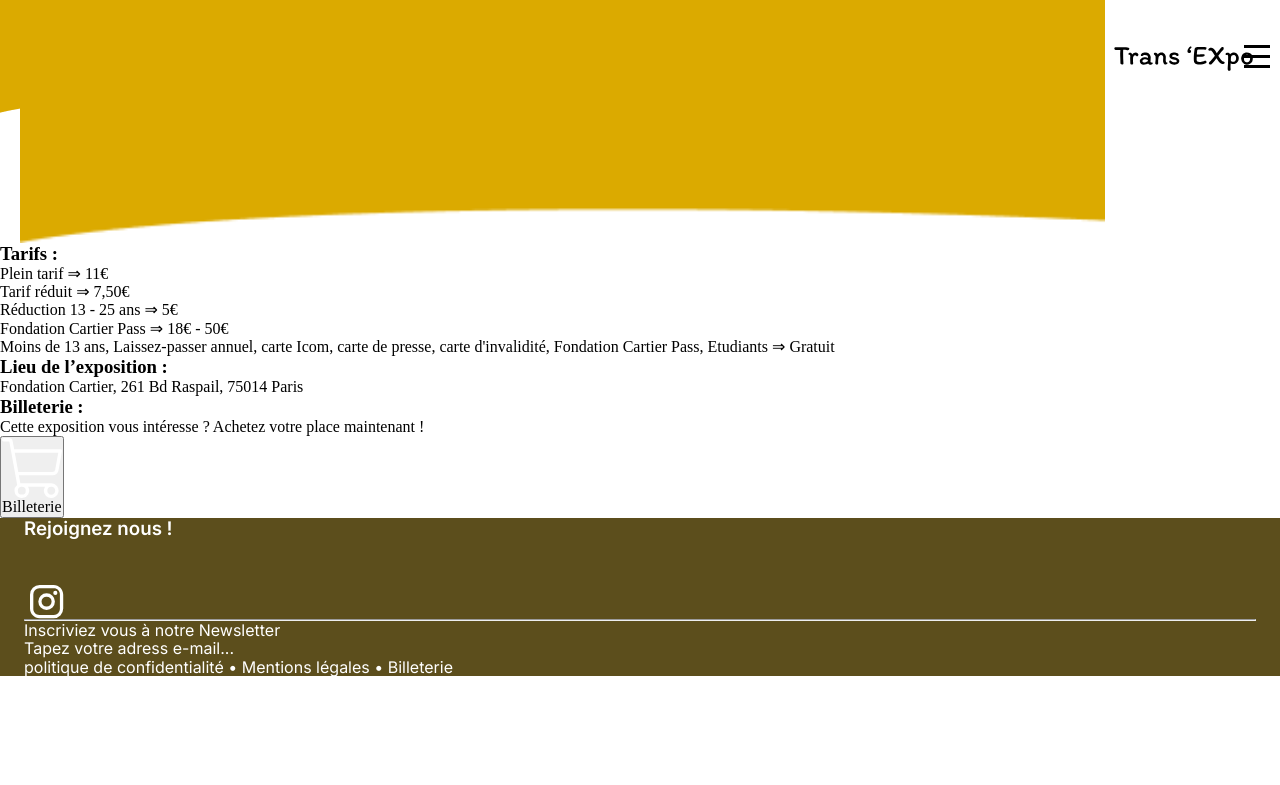
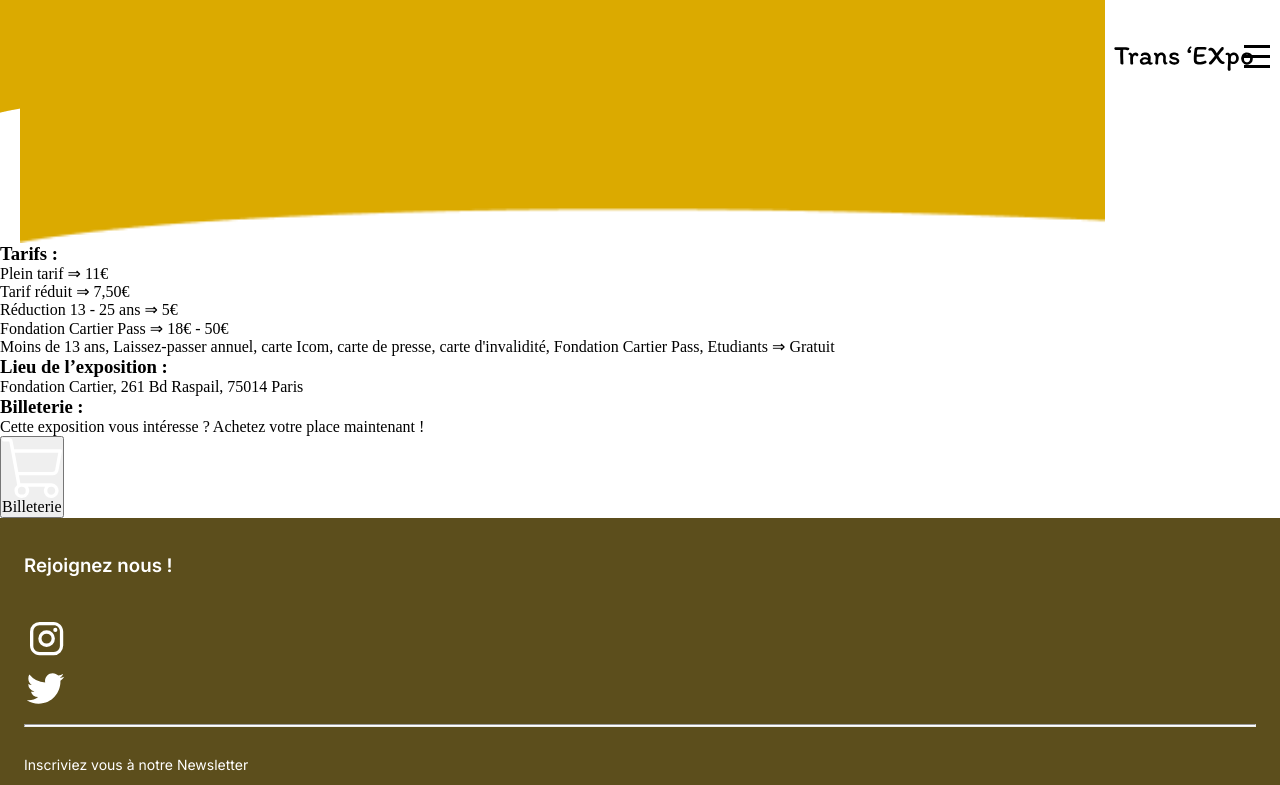
Before and after one commit to MMI-SAE-105/2023-sae-105-Atnan-Tas, a plain HTML site: page info.html in a window 1280 px wide. Shown: the top 785 px of the page. Drawn offline with nearby package versions, Linux system fonts and the light colour scheme.

Commit message:
footer css terminé + changement footer autres pages

```diff
--- a/info.html
+++ b/info.html
@@ -93,9 +93,10 @@
 
           <section class="footer__fond">
 
-          <h3 class="footer__title">Rejoignez nous !</h3>
+            <h3 class="footer_title">Rejoignez nous !</h3>
 
-            <img class="logo_insta" src="./public/img/logo_insta.svg"   alt="logo instagram">
+              <img class="logo_insta" src="./public/img/logo_insta.svg"   alt="logo instagram"> <p class="arobase_insta">@tex_expo</p>
+              <img class="logo_twitter" src="./public/img/logo_twitter.svg"   alt="logo twitter"> <p class="arobase_twitter">@trans_expo</p>
 
 
               <hr class="hrfooter">
--- a/src/css/layouts/footer.css
+++ b/src/css/layouts/footer.css
@@ -25,4 +25,41 @@
     width: 43px;
     height: 43px;
     margin-top: 10px;
+    margin-bottom: 15px;
   }
+
+  .arobase_twitter {
+    position: absolute;
+    top: 3085px;
+    left: 74px;
+  }
+
+  .hrfooter {
+    height: 1px;
+    background: white;
+    margin-top: 15px;
+    margin-bottom: 30px;
+  }
+
+  .footer_form {
+    font-size: 14px;
+  }
+
+  .newsletter {
+    font-size: 12px;
+    background-color: var(--jaune-secondaire);
+    padding-top: 13px;
+    padding-bottom: 13px;
+    padding-left: 23px;
+    padding-right: 134px;
+    border-radius: 25px;
+    color: black;
+    margin-top: 15px;
+  }
+
+.footer_mention {
+    font-size: 10px;
+    padding-top: 60px;
+    text-align: center;
+    padding-bottom: 25px;
+}
```
Also changed, not shown: Asfalto.html (+3 -2 lines), Copperas.html (+3 -2 lines), Crying_Eyes.html (+3 -2 lines), contact.html (+3 -2 lines), frise.html (+3 -2 lines), index.html (indentation only). Lines whose indentation alone changed are shown as unchanged.
